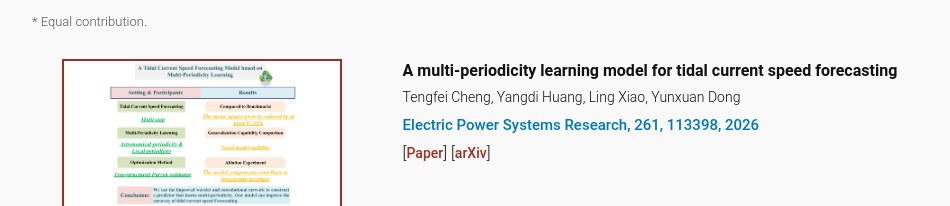
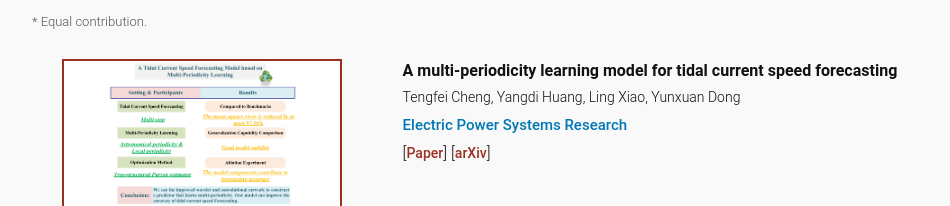
Before and after one commit to Cheng-tf/iamllm, a plain HTML site: page index.html in a window 1280 px wide. Shown: the part 1607-1813 px from the top of the page, without its empty margins (156-1106 px from the left). Drawn offline with Linux system fonts and the light colour scheme.

Commit message:
Update index.html

```diff
--- a/index.html
+++ b/index.html
@@ -101,7 +101,7 @@
       <div class="pub-right">
         <h3 class="title">A multi-periodicity learning model for tidal current speed forecasting</h3>
         <div class="authors">Tengfei Cheng, Yangdi Huang, Ling Xiao, Yunxuan Dong</div>
-        <div class="publish"><span class="place">Electric Power Systems Research, 261, 113398, 2026</span></div>
+        <div class="publish"><span class="place">Electric Power Systems Research</span></div>
         <div class="tags">[<a class="tag" href="https://doi.org/10.1016/j.epsr.2026.113398">Paper</a>] [<a class="tag" href="https://arxiv.org/abs/2410.09718">arXiv</a>]</div>
 
       </div>
```
